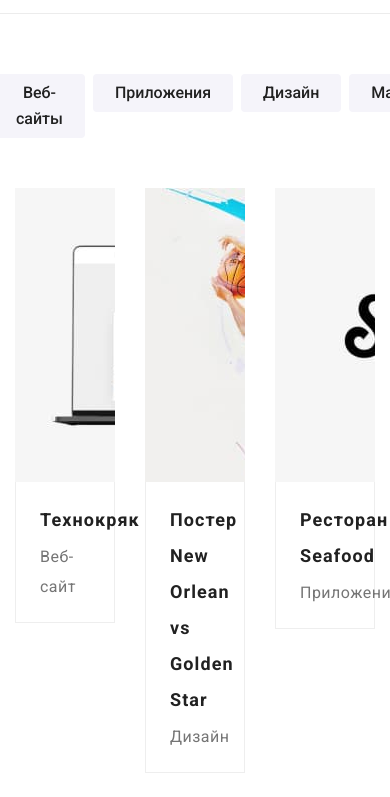
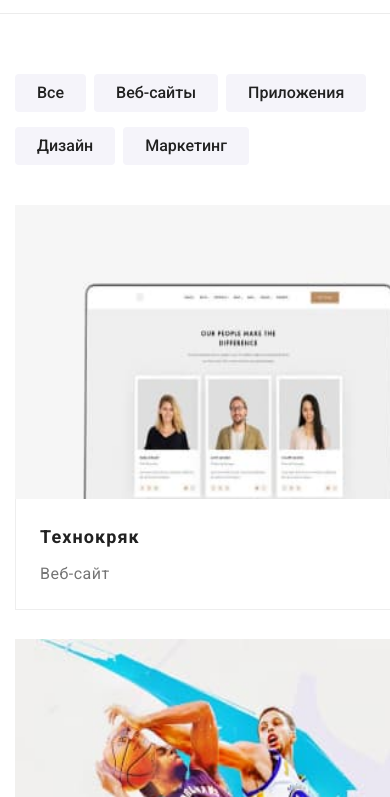
Before and after one commit to vnuch0k/goit-markup-hw-08, a plain HTML site: page portfolio.html in a window 390 px wide. Shown: the part 47-844 px from the top of the page. Drawn offline with nearby package versions, Linux system fonts and the light colour scheme.

```diff
--- a/portfolio.html
+++ b/portfolio.html
@@ -62,7 +62,7 @@
       </div>
     </header>
     <main>
-      <section class="section">
+      <section class="section section--no-padding">
         <div class="container">
           <h1 class="visually-hidden">Портфолио</h1>
           <ul class="portfolio-buttons list">
@@ -303,7 +303,7 @@
         </div>
         <div class="footer__section social">
           <h3 class="footer__title">Присоединяйтесь</h3>
-          <ul class="socials list">
+          <ul class="socials list list--footer">
             <li class="socials__link-footer">
               <a href="" class="socials__footer-items">
                 <svg class="socials__icon" width="20" height="20">
--- a/sass/base/_common.scss
+++ b/sass/base/_common.scss
@@ -93,6 +93,10 @@ textarea {
   padding-top: 0;
 }
 
+.section--no-padding {
+  padding-bottom: 0;
+}
+
 /* hidden titles */
 
 .visually-hidden {
--- a/sass/components/_portfolio-buttons.scss
+++ b/sass/components/_portfolio-buttons.scss
@@ -1,9 +1,39 @@
 /* кнопки портфолио */
 
+// .portfolio-buttons {
+//   margin-bottom: 50px;
+//   display: flex;
+//   justify-content: center;
+// }
+
+// .portfolio-buttons {
+//   .button {
+//     transition: color 250ms cubic-bezier(0.4, 0, 0.2, 1),
+//       background-color 250ms cubic-bezier(0.4, 0, 0.2, 1),
+//       box-shadow 250ms cubic-bezier(0.4, 0, 0.2, 1);
+//   }
+// }
+
+// .portfolio-buttons__item {
+//   &:not(:last-child) {
+//     margin-right: 8px;
+//   }
+// }
+
+// .portfolio-buttons .button {
+//   &:hover,
+//   &:focus {
+//     box-shadow: 0px 3px 1px rgba(0, 0, 0, 0.1), 0px 1px 2px rgba(0, 0, 0, 0.08),
+//       0px 2px 2px rgba(0, 0, 0, 0.12);
+//   }
+// }
+
+@media screen and (max-width: 767px) {
   .portfolio-buttons {
-  margin-bottom: 50px;
+    margin-bottom: 40px;
     display: flex;
-  justify-content: center;
+    flex-wrap: wrap;
+    justify-content: start;
   }
 
   .portfolio-buttons {
@@ -15,6 +45,12 @@
   }
 
   .portfolio-buttons__item {
+    margin-bottom: 15px;
+
+    &:nth-last-child(-n + 2) {
+      margin-bottom: 0px;
+    }
+
     &:not(:last-child) {
       margin-right: 8px;
     }
@@ -23,7 +59,8 @@
   .portfolio-buttons .button {
     &:hover,
     &:focus {
-    box-shadow: 0px 3px 1px rgba(0, 0, 0, 0.1), 0px 1px 2px rgba(0, 0, 0, 0.08),
-      0px 2px 2px rgba(0, 0, 0, 0.12);
+      box-shadow: 0px 3px 1px rgba(0, 0, 0, 0.1),
+        0px 1px 2px rgba(0, 0, 0, 0.08), 0px 2px 2px rgba(0, 0, 0, 0.12);
     }
   }
+}
--- a/sass/components/_second-page-examples.scss
+++ b/sass/components/_second-page-examples.scss
@@ -1,28 +1,113 @@
-/* projects 2nd page */
+// /* projects 2nd page */
 
-.examples {
-  display: flex;
-  flex-wrap: wrap;
-}
+// .examples {
+//   display: flex;
+//   flex-wrap: wrap;
+// }
 
+// /* card */
+
+// .card {
+//   width: calc((100% - 60px) / 3);
+//   margin-right: 30px;
+//   margin-bottom: 30px;
+
+//   &__link {
+//     display: block;
+//     transition: box-shadow 250ms cubic-bezier(0.4, 0, 0.2, 1);
+//   }
+
+//   &:nth-child(3n) {
+//     margin-right: 0px;
+//   }
+
+//   &:nth-last-child(-n + 3) {
+//     margin-bottom: 0;
+//   }
+
+//   &__overlay {
+//     position: relative;
+//     height: 294px;
+//     overflow: hidden;
+//   }
+
+//   &__description {
+//     position: absolute;
+//     top: 100%;
+//     left: 0;
+//     width: 100%;
+//     height: 100%;
+//     padding: 63px 24px;
+//     font-size: 18px;
+//     line-height: 1.56;
+//     letter-spacing: 0.03em;
+//     color: $white-color;
+//     background-color: $accent-color;
+//     transition: transform 250ms cubic-bezier(0.4, 0, 0.2, 1);
+//   }
+// }
+
+// .card__link {
+//   &:hover,
+//   &:focus {
+//     box-shadow: 0px 1px 1px rgba(0, 0, 0, 0.12), 0px 4px 4px rgba(0, 0, 0, 0.06),
+//       1px 4px 6px rgba(0, 0, 0, 0.16);
+//   }
+// }
+
+// // .card__link:hover .card__description,
+// // .card__link:focus .card__description {
+// //   transform: translateY(-100%);
+// // }
+
+// .card__link:hover,
+// .card__link:focus {
+//   .card__description {
+//     transform: translateY(-100%);
+//   }
+// }
+
+// .project {
+//   padding: 20px 24px;
+//   border-right: 1px solid #eeeeee;
+//   border-bottom: 1px solid #eeeeee;
+//   border-left: 1px solid #eeeeee;
+
+//   &__name {
+//     color: $primary-text-color;
+//     font-weight: 700;
+//     font-size: 18px;
+//     line-height: 2;
+//     letter-spacing: 0.06em;
+//     margin-bottom: 4px;
+//   }
+
+//   &__type {
+//     color: $secondary-text-color;
+//     font-size: 16px;
+//     line-height: 1.87;
+//   }
+// }
+
+@media screen and (max-width: 767px) {
   /* card */
 
   .card {
-  width: calc((100% - 60px) / 3);
-  margin-right: 30px;
+    width: 450px;
+    height: 404px;
+
+    &:not(:last-child) {
       margin-bottom: 30px;
+    }
+
+    &__img {
+      width: 450px;
+      height: 404px;
+    }
 
     &__link {
       display: block;
       transition: box-shadow 250ms cubic-bezier(0.4, 0, 0.2, 1);
-  }
-
-  &:nth-child(3n) {
-    margin-right: 0px;
-  }
-
-  &:nth-last-child(-n + 3) {
-    margin-bottom: 0;
     }
 
     &__overlay {
@@ -50,15 +135,15 @@
   .card__link {
     &:hover,
     &:focus {
-    box-shadow: 0px 1px 1px rgba(0, 0, 0, 0.12), 0px 4px 4px rgba(0, 0, 0, 0.06),
-      1px 4px 6px rgba(0, 0, 0, 0.16);
+      box-shadow: 0px 1px 1px rgba(0, 0, 0, 0.12),
+        0px 4px 4px rgba(0, 0, 0, 0.06), 1px 4px 6px rgba(0, 0, 0, 0.16);
     }
   }
 
-// .card__link:hover .card__description,
-// .card__link:focus .card__description {
-//   transform: translateY(-100%);
-// }
+  .card__link:hover .card__description,
+  .card__link:focus .card__description {
+    transform: translateY(-100%);
+  }
 
   .card__link:hover,
   .card__link:focus {
@@ -88,3 +173,4 @@
       line-height: 1.87;
     }
   }
+}
```
Also changed, not shown: css/main.css, css/main.min.css, 2 other files. Lines whose indentation alone changed are shown as unchanged.
